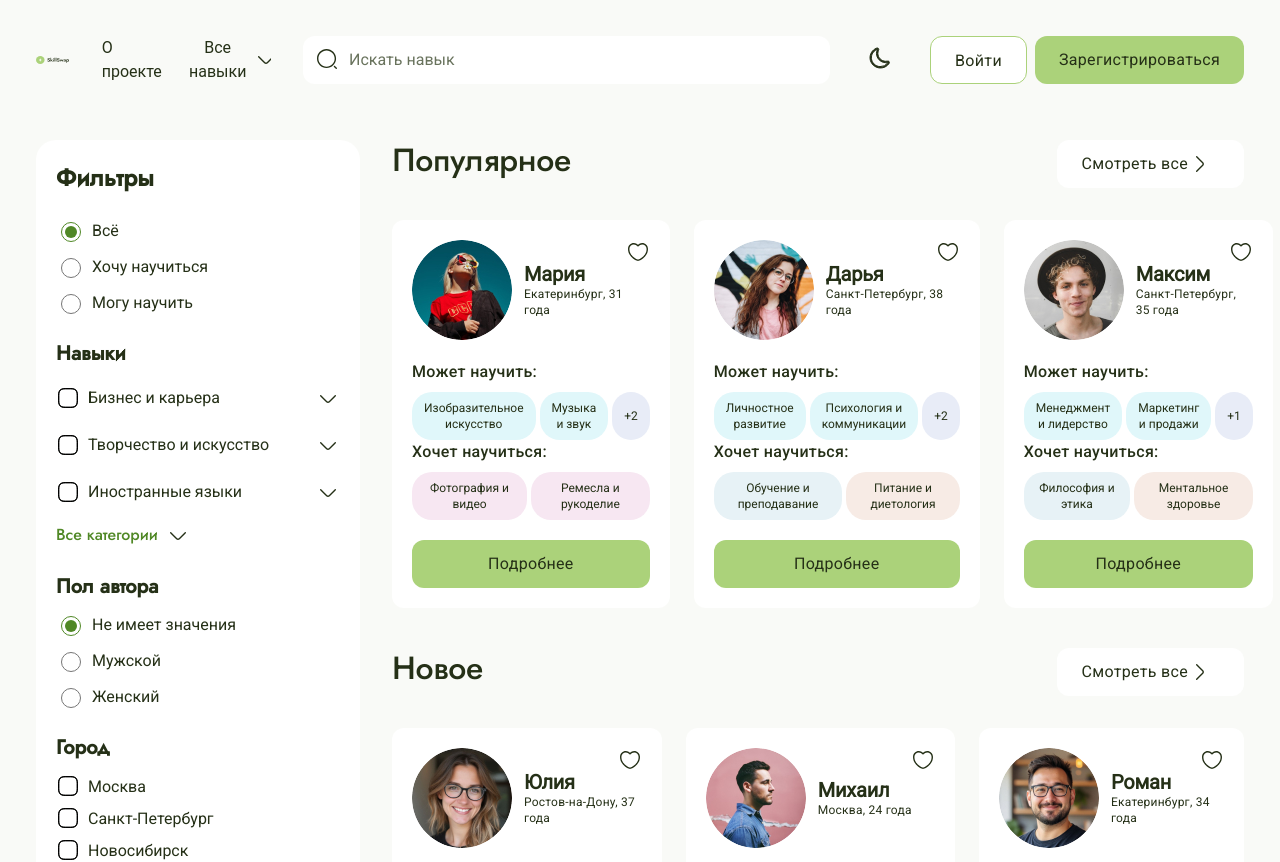
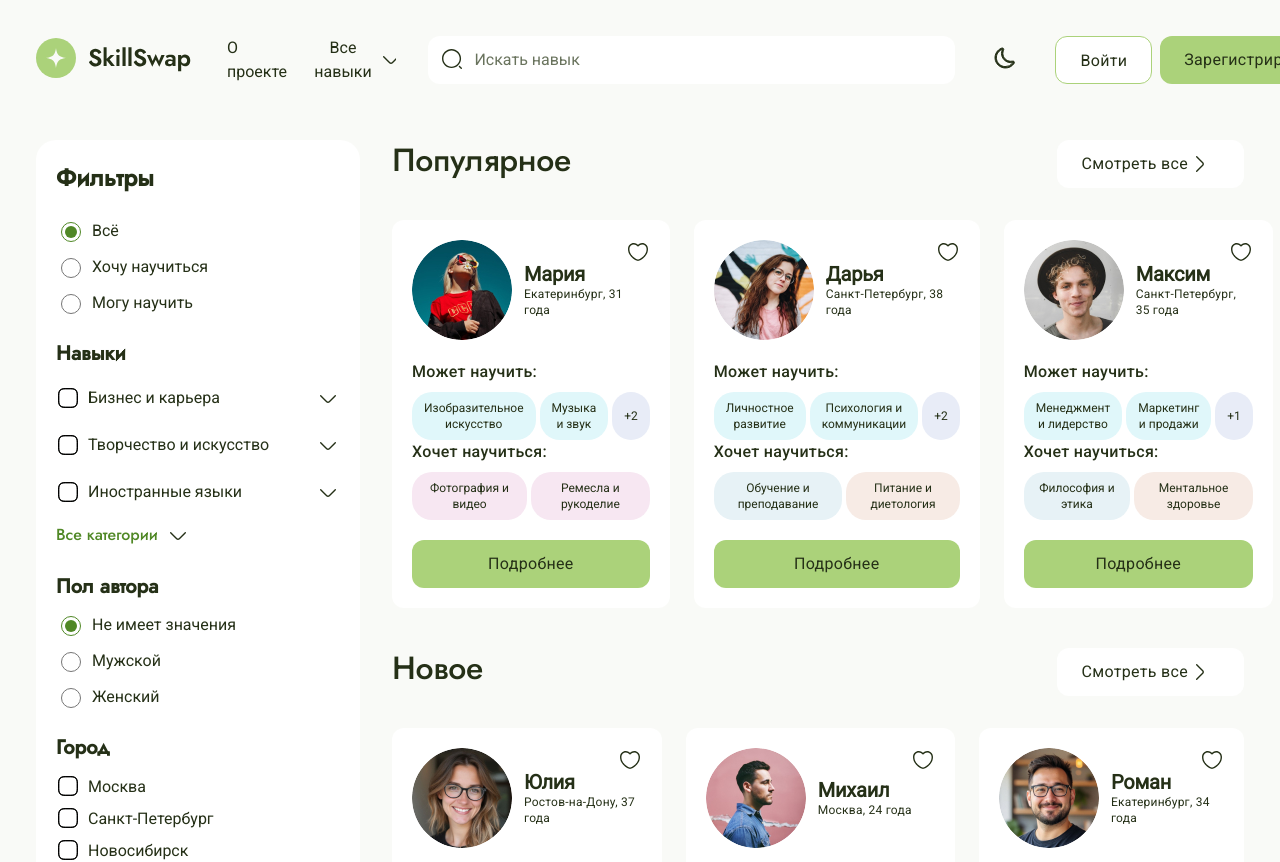
Before and after one commit to tanyanikitina176/SkillSwap, a React (Vite) app: page / in a window 1280 px wide. Shown: the top 862 px of the page. Built offline with nearby package versions, Linux system fonts and the light colour scheme.

Commit message:
fix: Добавила redirect на главную страницу

```diff
--- a/src/widgets/Header/Header.module.css
+++ b/src/widgets/Header/Header.module.css
@@ -1,6 +1,6 @@
 .header {
   padding: 36px 36px 20px 36px;
-  background-color: #f9faf7;
+  background-color: var(--background-main);
 }
 
 .nav {
@@ -31,10 +31,15 @@
 }
 
 .text {
-  color: #253017;
+  color: var(--text-primary);
   font-size: 16px;
   line-height: 24px;
-  font-family: "Roboto", Arial, sans-serif;
+  font-family: var(--font-roboto-regular);
+}
+
+.text_active:active {
+  opacity: 0.5;
+  border-radius: 6px;
 }
 
 .buttonsWrapper {
--- a/src/widgets/Header/Header.tsx
+++ b/src/widgets/Header/Header.tsx
@@ -1,5 +1,5 @@
 import styles from "./Header.module.css";
-import logo from "@assets/images/logo.svg";
+import Logo from "@assets/images/logo.svg?react";
 import Moon from "@assets/icons/moon.svg?react";
 import ChevronDown from "@assets/icons/chevron-down.svg?react";
 import ChevronUp from "@assets/icons/chevron-up.svg?react";
@@ -50,11 +50,20 @@ export const AppHeaderUI: FC<AppHeaderUIProps> = ({
     <header className={styles.header}>
       <nav className={styles.nav}>
         <div className={styles.logoWrapper}>
-          <img src={logo} alt="Logo" className={styles.logo} />
+          <NavLink to="/">
+            <Logo className={styles.logo} />
+          </NavLink>
         </div>
 
         <div className={styles.linksWrapper}>
-          <span className={styles.text}>О проекте</span>
+          <NavLink
+            to="/"
+            className={({ isActive }) =>
+              `${styles.text} ${isActive ? styles.text_active : ""} `
+            }
+          >
+            <>О проекте</>
+          </NavLink>
 
           <div className={styles.dropdownWrapper} ref={dropdownRef}>
             <button
```
